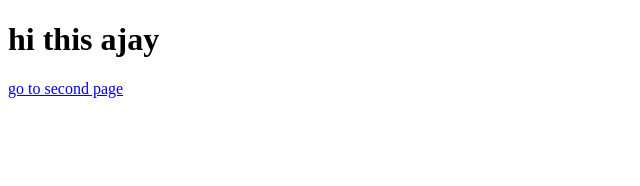
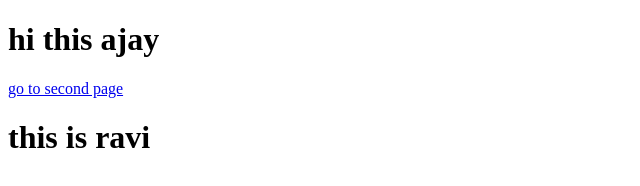
Before and after one commit to ravivarma157/devops_course, a plain HTML site: page index.html in a window 1280 px wide. Shown: the whole page, without its empty margins (0-640 px from the left). Drawn offline with Linux system fonts and the light colour scheme.

Commit message:
changed by ravi

```diff
--- a/index.html
+++ b/index.html
@@ -10,5 +10,6 @@
     <h1>hi this ajay</h1>
     <a href="index2.html">go to second page
     </a>
+    <h1>this is ravi</h1>
 </body>
 </html>
```
